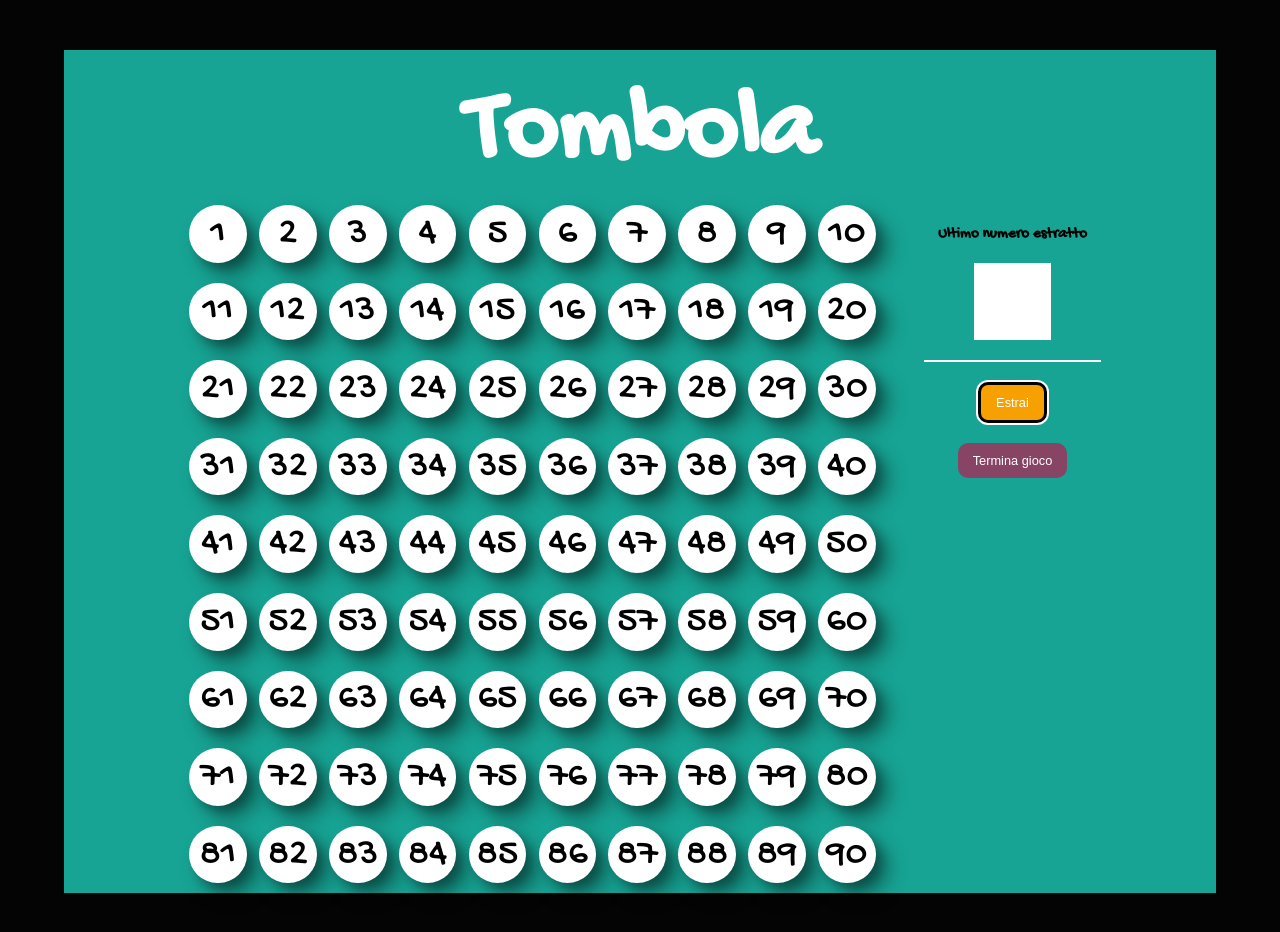
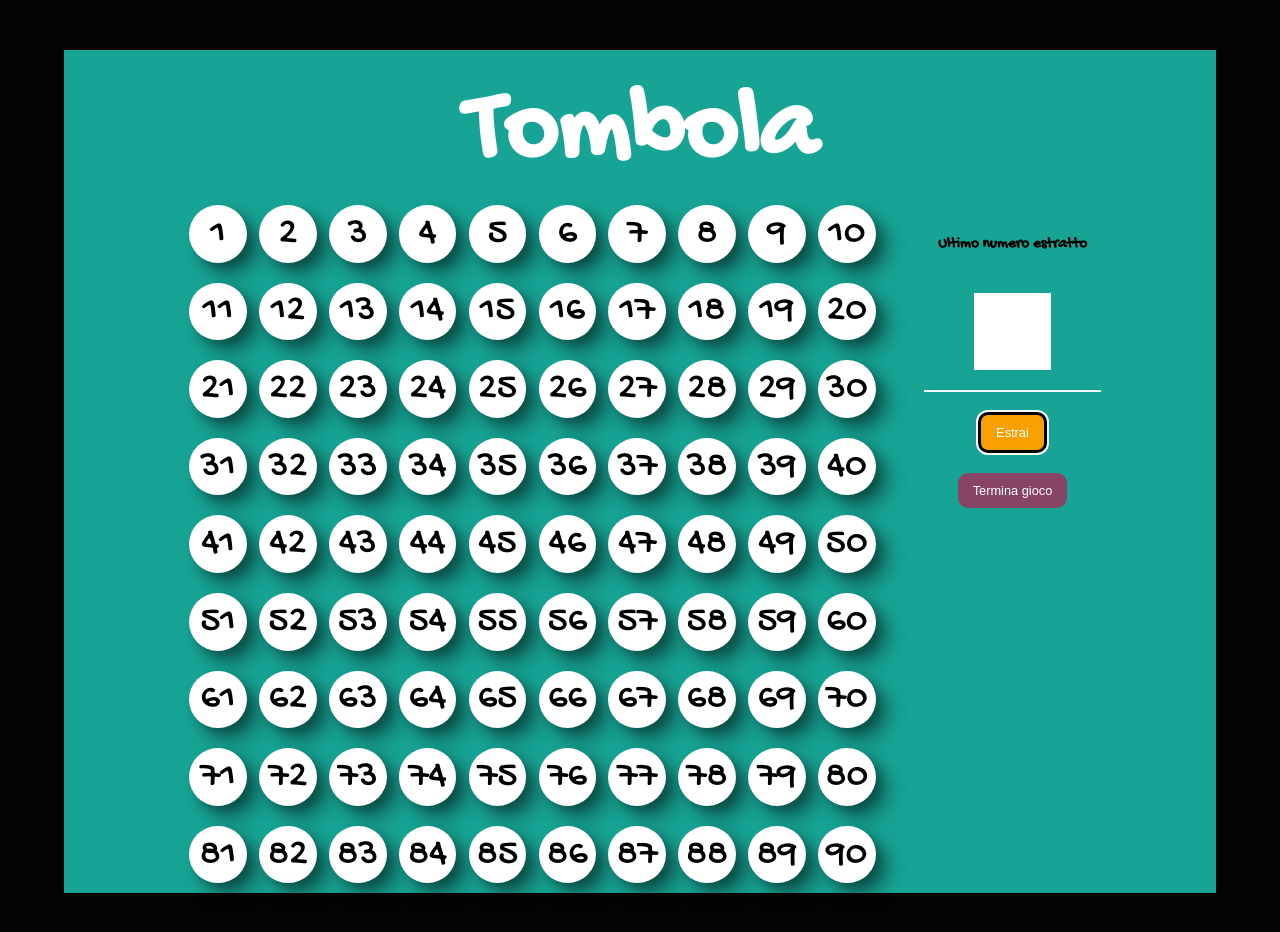
Before and after one commit to nicolo-canevari/web-tombola, a plain HTML site: page index.html in a window 1280 px wide. Drawn offline with Linux system fonts and the light colour scheme.

Commit message:
Correzione della logica

```diff
--- a/css/style.css
+++ b/css/style.css
@@ -59,9 +59,9 @@ h1 {
     align-items: center;
     margin-left: 3vw;
     width: 20%;
-    /* height: 800px; */
 
     /* debug */
+    /* height: 700px;  */
     /*border: 1px solid white; */
 }
 
@@ -100,8 +100,9 @@ h1 {
 /* REGOLE ==> risultati */
 
 h2 {
-    padding-top: 30px;
     font-size: 1.2vw;
+    margin-top: 40px;
+    margin-bottom: 20px;
 }
 
 /* casella numero estratto */
--- a/javascript/script.js
+++ b/javascript/script.js
@@ -1,4 +1,4 @@
-// Otteniamo gli elementi dal DOM
+// Otteniamo gli elementi dal DOM (Document Object Model), posso interagire con la struttura della pagina web per modificarla dinamicamente.
 const estraiButton = document.getElementById('estrai');
 const numeroEstratto = document.getElementById('numero_estratto');
 const gridItems = document.querySelectorAll('.grid-item');
@@ -96,6 +96,7 @@ function mostraMessaggio(messaggio) {
         messaggioPrecedente.remove();
     }
 
+    // regole del messaggio
     const messaggioDiv = document.createElement('h2');
     messaggioDiv.textContent = messaggio;
     messaggioDiv.style.color = 'white';
```
Also changed, not shown: 1 other file.
